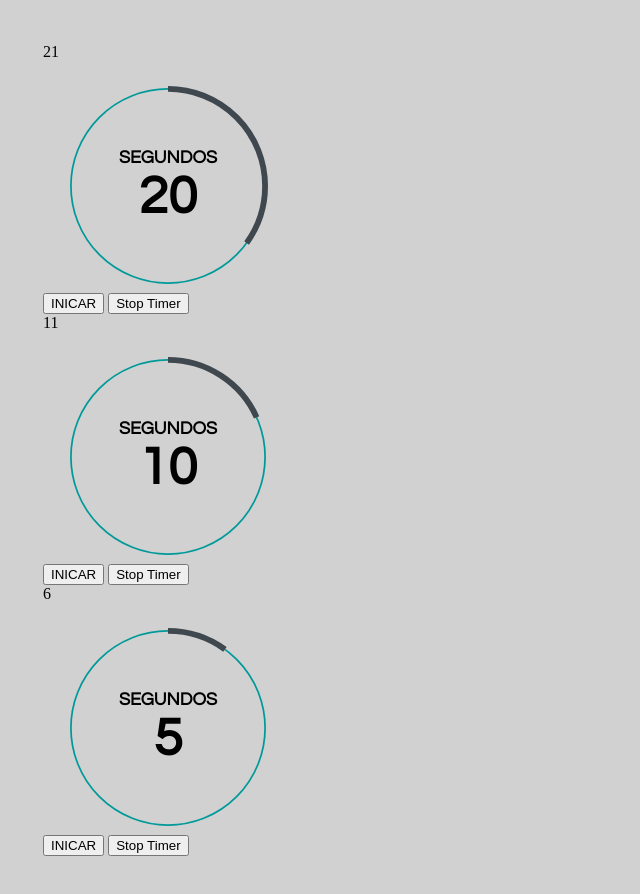
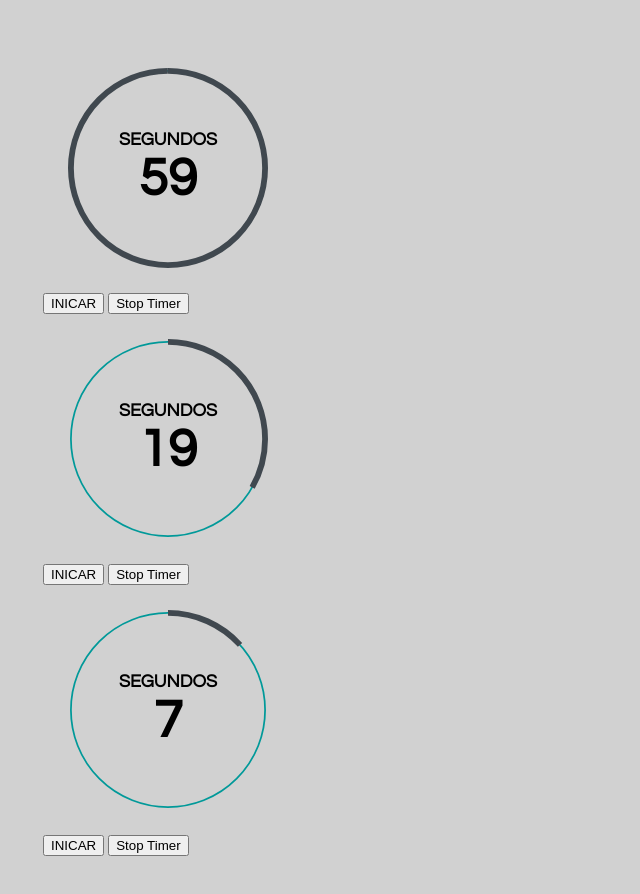
Before and after one commit to kike28/Biblionario, a plain HTML site: page prueba.html in a window 1280 px wide. Shown: the whole page, without its empty margins (0-640 px from the left). Drawn offline with nearby package versions, Linux system fonts and the light colour scheme.

Commit message:
Independencia entre instancias de el componente cronometro-component

```diff
--- a/js/prueba.js
+++ b/js/prueba.js
@@ -1,39 +1,27 @@
+//Componente que crea un cronometro al cual se le puede pasar el tiempo de ejecución y el nombre del mismo
 Vue.component('cronometro-component',{
     template: `
     <div>
-      <div class="CountDownTimer" :data-timer=tiempo style="width: 1000px; height: 250px;">{{ tiempo }}</div>
-      <button @click="iniciar" >INICAR </button>
-      <button @click="parar">Stop Timer</button>
+      <div :class=nombre :data-timer=tiempo style="width: 1000px; height: 250px;"></div>
+      <button @click="iniciarCronometro" >INICAR </button>
+      <button @click="pararCronometro">Stop Timer</button>
     </div> `,
-
     data: function () {
       return {
-        counter: 5,
+
       }
     },
-    props: ['tiempo'],
-
+    props: ['tiempo', 'nombre'],
     methods:{
-
-      iniciar: function(){
-          $(".CountDownTimer").TimeCircles().start();
-
-
+      iniciarCronometro: function(){
+          $("."+this.nombre).TimeCircles().start();
       },
-
-      parar: function(){
-
-
-          $(".CountDownTimer").TimeCircles().stop();
-
-
+      pararCronometro: function(){
+          $("."+this.nombre).TimeCircles().stop();
       }
-
     },
-
-
     mounted: function(){
-      $(".CountDownTimer").TimeCircles({
+      $("."+this.nombre).TimeCircles({
         "animation": "smooth",
         "bg_width": 0.3,
         "fg_width": 0.023333333333333334,
@@ -52,12 +40,14 @@ Vue.component('cronometro-component',{
             }
         }
     });
-
     }
   })
 
+  //como utilizar los datos de props dentro de cualquier logica del componente
+    //https://forum.vuejs.org/t/update-data-when-prop-changes-data-derived-from-prop/1517/
 
-
+    //Como utilizar eventos para comunicarse directamente con el componente
+    //http://www.jaimeolmo.com/2017/01/componentes-vue-js-espanol/
   var app = new Vue({
       el: '#main',
 
--- a/prueba.html
+++ b/prueba.html
@@ -13,11 +13,11 @@
 <body>
     <div id="main">
 
-        <cronometro-component tiempo=21></cronometro-component>
+        <cronometro-component tiempo=60 nombre=divProgress></cronometro-component>
 
-        <cronometro-component tiempo=11></cronometro-component>
+        <cronometro-component tiempo=20 nombre=prueba2></cronometro-component>
 
-        <cronometro-component tiempo=6></cronometro-component>
+        <cronometro-component tiempo=8 nombre=prueba3></cronometro-component>
 
 
     </div>
@@ -30,6 +30,7 @@
 
         <script src="js/jquery-3.2.1.min.js"></script>
         <script src="js/TimeCircles.js"></script>
+        <script src="js/CircularLoader-v1.3.js"></script>
 
 
 
```
